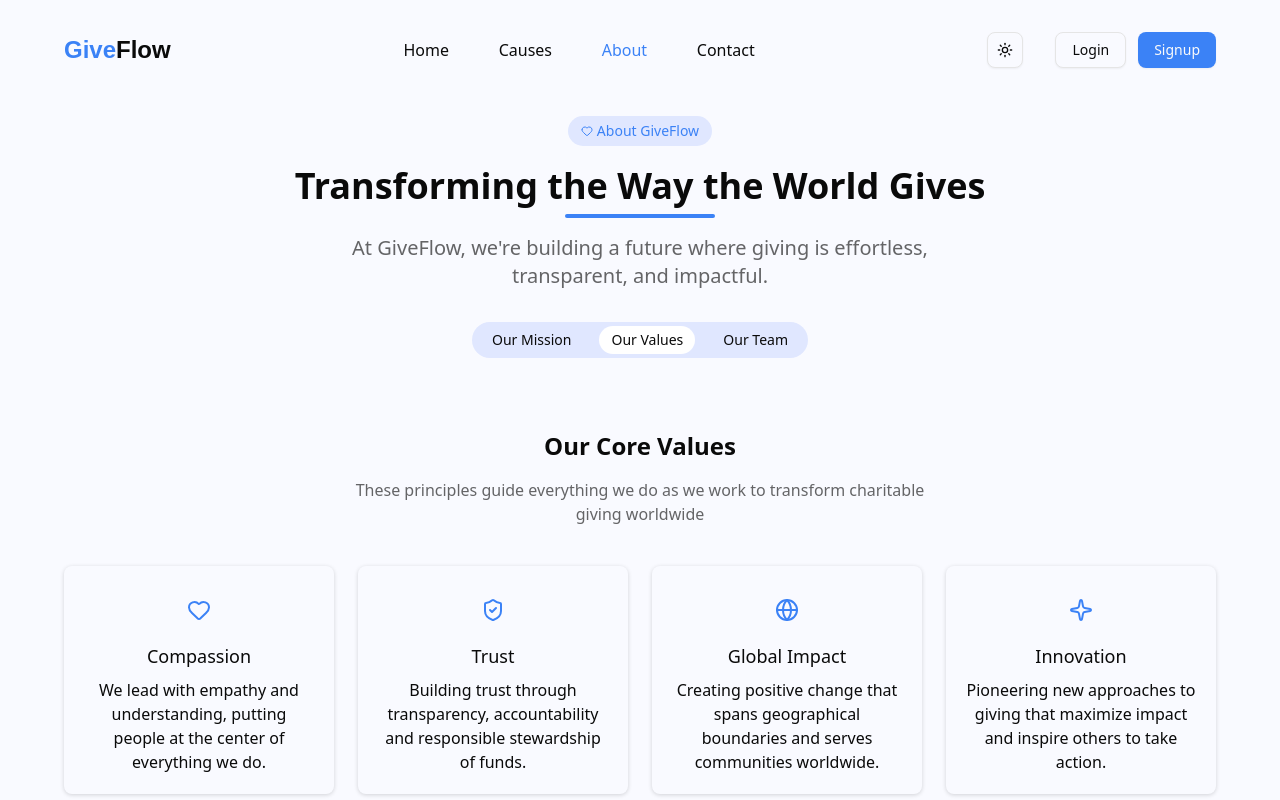
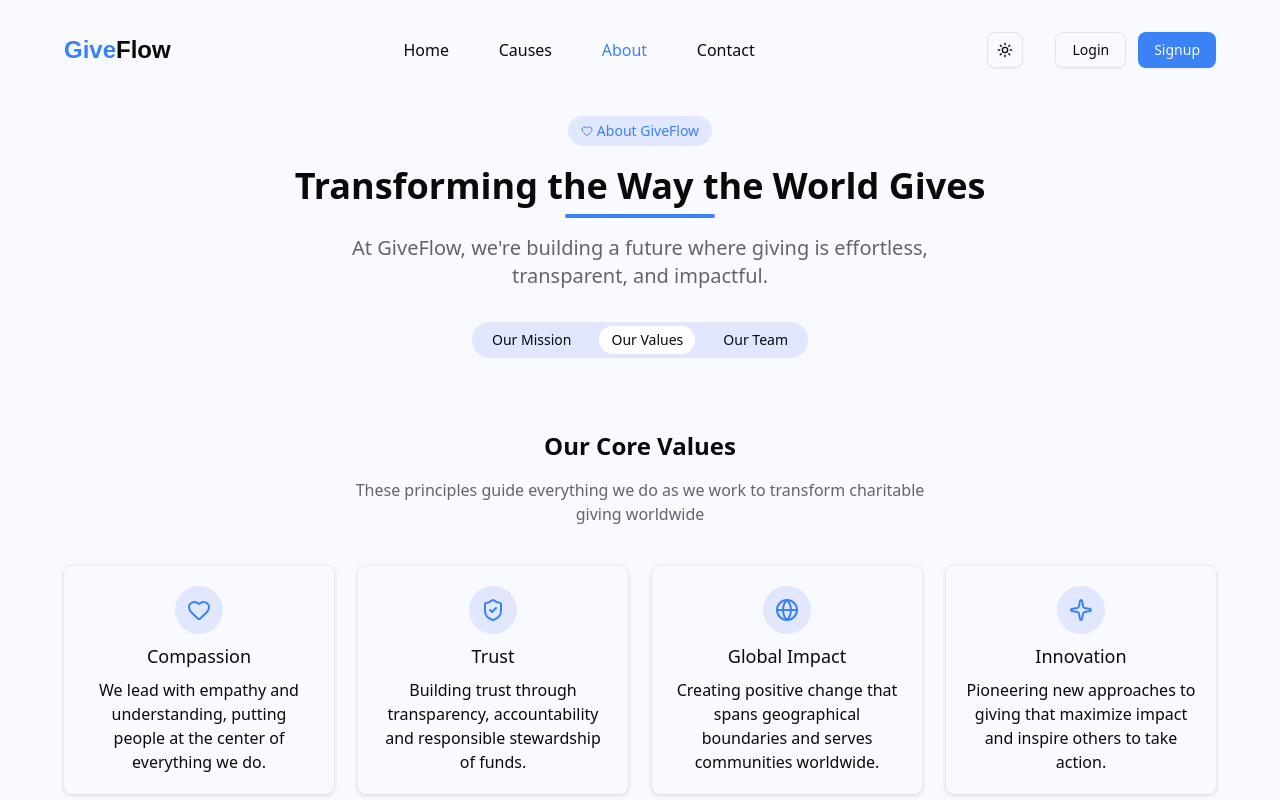
Before and after one commit to DrZiMo/giveflow-nextjs, a Next.js app: page /about in a window 1280 px wide. Both pictures are taken after a click on the button "Our Values". Shown: the top 800 px of the page. Built offline with nearby package versions, Linux system fonts and the light colour scheme.

Commit message:
fix: update button hover styles in OurApproach and OurValues components for consistency

```diff
--- a/src/components/About/JoinOurTeam.tsx
+++ b/src/components/About/JoinOurTeam.tsx
@@ -19,7 +19,7 @@ const JoinOurTeam = () => {
             passionate about making a difference. Check out our open positions
             and see if there&apos;s a fit for you.
           </p>
-          <button className='border border-primary bg-card w-fit py-2 px-4 text-primary rounded-full cursor-pointer hover:bg-second transition'>
+          <button className='border border-primary bg-card w-fit py-2 px-4 text-primary rounded-full cursor-pointer hover:bg-second/60 transition'>
             View Open Positions
           </button>
         </div>
--- a/src/components/About/OurApprouch.tsx
+++ b/src/components/About/OurApprouch.tsx
@@ -21,7 +21,7 @@ const OurApproach = () => {
         about.
       </p>
       <Link href={'/Causes'}>
-        <button className='border border-primary py-2 px-4 text-primary rounded-full cursor-pointer hover:bg-primary-content/50 transition'>
+        <button className='border border-primary py-2 px-4 text-primary rounded-full cursor-pointer hover:bg-second/60 transition'>
           Explore all Causes
         </button>
       </Link>
--- a/src/components/About/OurValues.tsx
+++ b/src/components/About/OurValues.tsx
@@ -53,7 +53,7 @@ const OurValue = () => {
                 'rgba(99, 99, 99, 0.2) 0px 2px 8px 0px'
             }}
           >
-            <div className='icon bg-primary-content p-3 rounded-full text-primary'>
+            <div className='icon bg-second p-3 rounded-full text-primary'>
               <card.icon size={24} />
             </div>
             <h1 className='text-lg'>{card.title}</h1>
```
